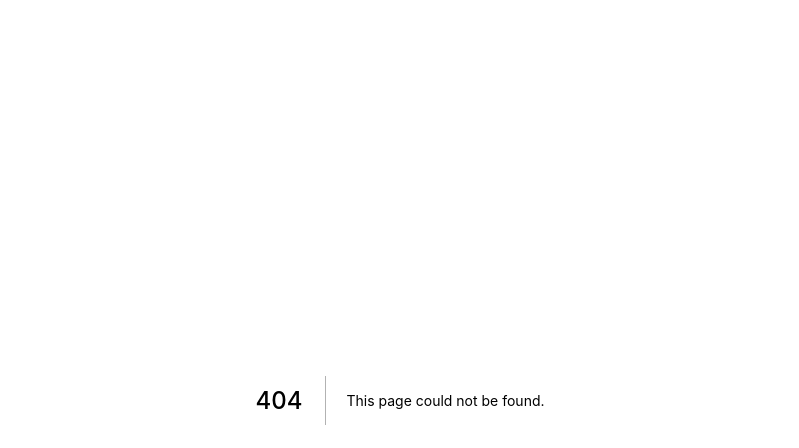
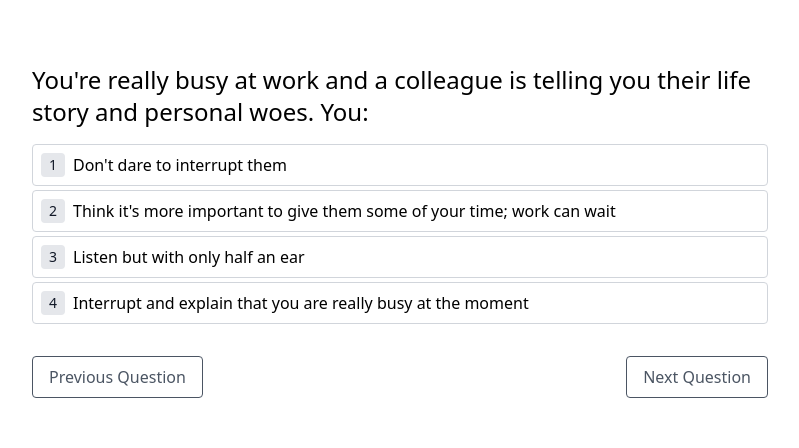
Before and after one commit to jerrynavi/personality-test, a Next.js app: page /test-page in a window 1280 px wide. Before the commit this address had no page. Shown: the top 448 px of the page, without its empty margins (240-1039 px from the left). Built offline with nearby package versions, Linux system fonts and the light colour scheme.

Commit message:
test and results

```diff
--- /dev/null
+++ b/pages/results-page/index.tsx
@@ -0,0 +1,89 @@
+import Head from 'next/head';
+import Link from 'next/link';
+import { useEffect, useMemo, useState } from 'react';
+import { Answer } from '../api/get-questions';
+
+let delayToMockLongProcessingTime: ReturnType<typeof setTimeout>;
+
+export default function ResultsPage() {
+  const state = typeof window !== 'undefined' && window.history?.state?.options;
+
+  const hasResponsesAndResponsesAreValid = useMemo(
+    () => state?.responses != null && Object.keys(state.responses).length === 3,
+    [state]
+  );
+  const [processingResults, setProcessingResults] = useState(true);
+  const [personality, setPersonality] = useState<string>();
+
+  useEffect(() => {
+    const handleResponses = () => {
+      let introvertResponses = 0;
+      let extrovertResponses = 0;
+      const { responses } = state;
+      const keys = Object.keys(responses);
+      for (let i = 0; i < keys.length; i++) {
+        const response: Answer = responses[keys[i]];
+        switch (response.weight) {
+          case 'introvert':
+            introvertResponses += 1;
+            break;
+          case 'extrovert':
+            extrovertResponses += 1;
+            break;
+
+          default:
+            break;
+        }
+      }
+      setPersonality(
+        introvertResponses > extrovertResponses ? 'introvert' : 'extrovert'
+      );
+      clearTimeout(delayToMockLongProcessingTime);
+      delayToMockLongProcessingTime = setTimeout(() => {
+        setProcessingResults(false);
+      }, 3000);
+    };
+
+    if (hasResponsesAndResponsesAreValid) {
+      handleResponses();
+    }
+    // eslint-disable-next-line react-hooks/exhaustive-deps
+  }, [hasResponsesAndResponsesAreValid]);
+
+  if (!hasResponsesAndResponsesAreValid) {
+    return (
+      <div className="text-center">
+        <h2 className="text-2xl mb-4">
+          Looks like you didn&apos;t complete the test.
+        </h2>
+        <Link href="/test-page" passHref>
+          <button className="btn">Go to Test Page</button>
+        </Link>
+      </div>
+    );
+  }
+
+  return (
+    <div>
+      <Head>
+        <title>Personality Test - Are you an introvert or extrovert?</title>
+      </Head>
+
+      <main className="container mx-auto text-center pt-16 relative">
+        {processingResults ? (
+          <p className="text-lg">Please wait, preparing your results</p>
+        ) : (
+          <>
+            <p className="text-lg">Your personality is:</p>
+            <p className="text-4xl font-medium capitalize">{personality}!</p>
+            <div className="mt-4">
+              <Link href="/test-page" passHref>
+                <button className="btn">Take Test Again</button>
+              </Link>
+            </div>
+          </>
+        )}
+      </main>
+    </div>
+  );
+}
--- /dev/null
+++ b/pages/test-page/index.tsx
@@ -0,0 +1,102 @@
+import Head from 'next/head';
+import { useRouter } from 'next/router';
+import { useEffect, useState } from 'react';
+import useSwr from 'swr';
+import { QuestionRenderer } from '../../components';
+import { Answer, Question } from '../api/get-questions';
+
+const fetcher = (url: string) => fetch(url).then((res) => res.json());
+
+export default function TestPage() {
+  const { data: questions, error } = useSwr<Question[], any>(
+    '/api/get-questions',
+    fetcher
+  );
+  const router = useRouter();
+
+  const [activeQuestionIndex, setActiveQuestionIndex] = useState(-1);
+  const [responses, setResponses] = useState<Record<string, Answer>>();
+
+  const next = () => {
+    const isMaxLength =
+      questions && activeQuestionIndex === questions?.length - 1;
+    if (!isMaxLength) {
+      setActiveQuestionIndex((idx) => {
+        return idx + 1;
+      });
+    } else {
+      // since nextjs doesn't support passing state in route
+      // credit & discussion: https://github.com/vercel/next.js/discussions/23991#discussioncomment-1788801
+      router.push('/results-page', undefined, {
+        shallow: true,
+        responses,
+      } as any);
+    }
+  };
+
+  const prev = () => {
+    if (questions && activeQuestionIndex > 0) {
+      setActiveQuestionIndex((idx) => {
+        return idx - 1;
+      });
+    }
+  };
+
+  const recordResponse = (answer: Answer, questionId: number) => {
+    let _responses: Record<string, Answer> = {};
+    if (!responses) {
+      _responses[questionId] = answer;
+    } else {
+      Object.assign(_responses, responses);
+      _responses[questionId] = answer;
+    }
+    setResponses(_responses);
+  };
+
+  useEffect(() => {
+    if (questions != null) {
+      setActiveQuestionIndex(0);
+    }
+  }, [questions]);
+
+  if (!questions) {
+    return (
+      <div className="flex justify-center items-center h-40 w-40 mx-auto">
+        <p className="text-lg">Please wait, getting questions ready</p>
+      </div>
+    );
+  }
+
+  return (
+    <div>
+      <Head>
+        <title>Personality Test - Are you an introvert or extrovert?</title>
+      </Head>
+
+      <main className="container mx-auto pt-16 relative">
+        {questions.map((question, index) => (
+          <QuestionRenderer
+            key={question.id}
+            question={question}
+            recordResponse={recordResponse}
+            {...(responses != null && {
+              selectedAnswer: responses[question.id],
+            })}
+            isActive={activeQuestionIndex === index}
+          />
+        ))}
+
+        <div className="max-w-3xl mx-auto px-4 mt-8 flex justify-between">
+          <button className="btn" onClick={() => prev()}>
+            Previous Question
+          </button>
+          <button className="btn" onClick={() => next()}>
+            {activeQuestionIndex === questions.length - 1
+              ? 'All done!'
+              : 'Next Question'}
+          </button>
+        </div>
+      </main>
+    </div>
+  );
+}
```
